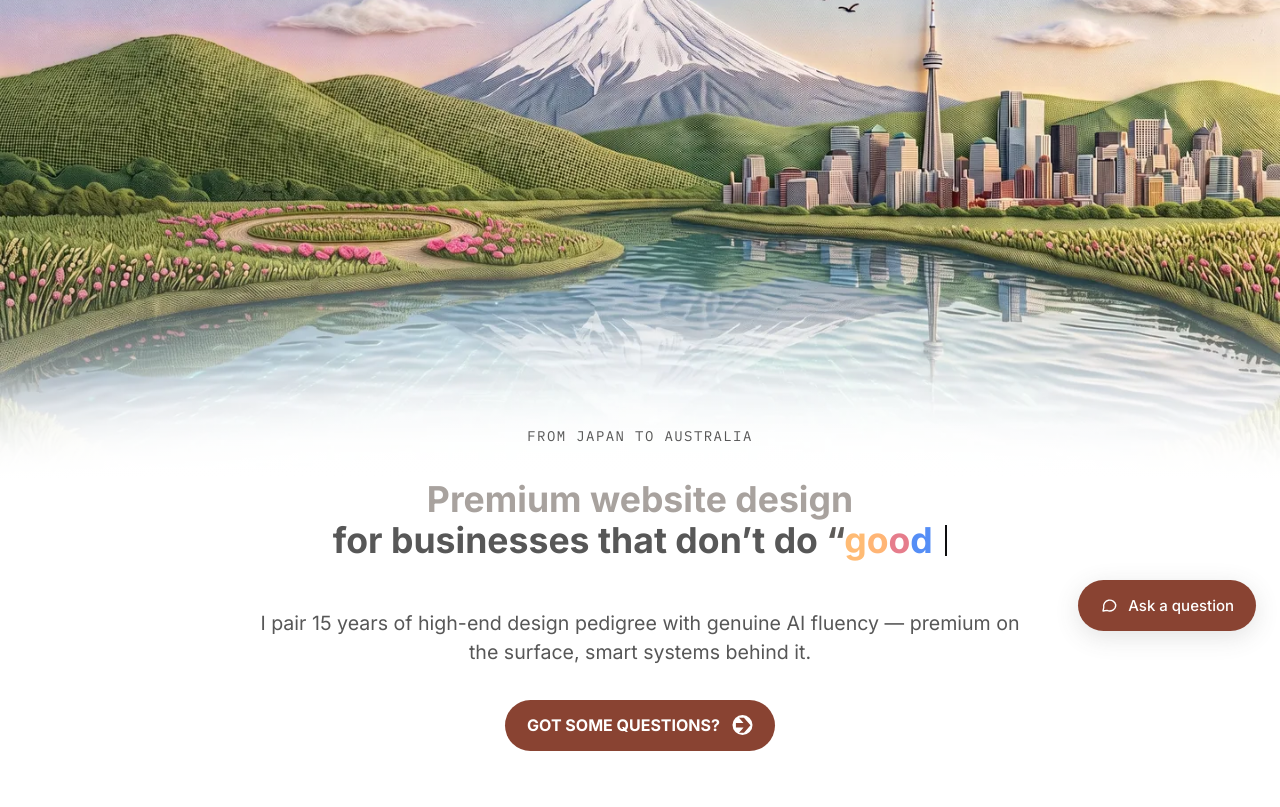
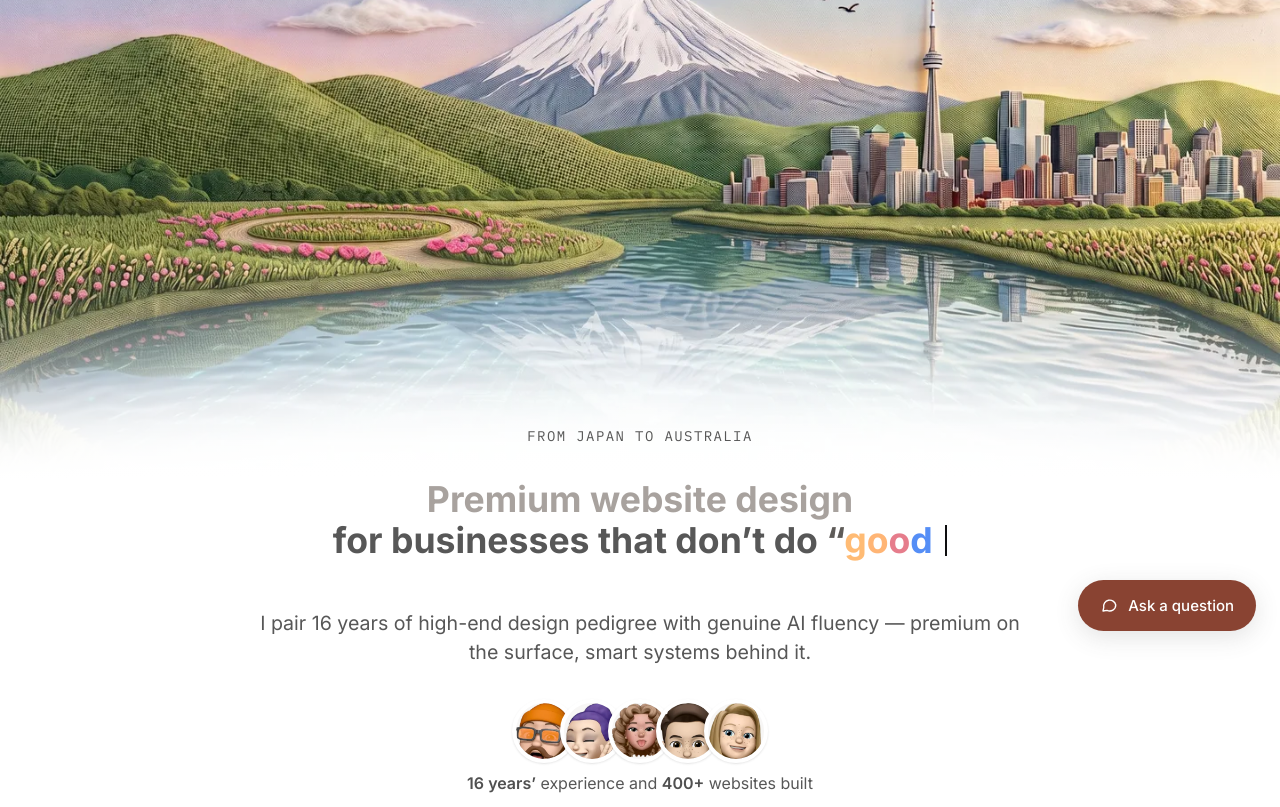
Before and after one commit to nicole-steinmetz/Nicole-Steinmetz, a website: page index.html in a window 1280 px wide. Shown: the part 145-952 px from the top of the page. Drawn offline with Linux system fonts and the light colour scheme.

Commit message:
feat: add a social proof row to the home hero
Show 16 years and 400+ sites with the overlapping avatar faces under the intro.

Co-authored-by: Cursor <cursoragent@cursor.com>

```diff
--- a/css/styles.css
+++ b/css/styles.css
@@ -309,18 +309,77 @@ a { color: inherit; text-decoration: none; }
     opacity var(--hero-reveal) var(--ease-emph) 150ms,
     transform var(--hero-reveal) var(--ease-emph) 150ms;
 }
-.js .hero__title:not(.is-focus):not(.is-typed) ~ .hero__lede {
+.js .hero__title:not(.is-focus):not(.is-typed) ~ .hero__lede,
+.js .hero__title:not(.is-focus):not(.is-typed) ~ .hero__proof {
   opacity: 0;
   transform: translateY(10px);
 }
 @media (prefers-reduced-motion: reduce) {
   .hero__line,
   .hero__lede,
+  .hero__proof,
   .hero__char { transition: none; animation: none; }
-  .js .hero__title:not(.is-focus):not(.is-typed) ~ .hero__lede {
+  .js .hero__title:not(.is-focus):not(.is-typed) ~ .hero__lede,
+  .js .hero__title:not(.is-focus):not(.is-typed) ~ .hero__proof {
     opacity: 1;
     transform: none;
   }
+}
+
+/* Social proof under the lede. Not a Figma frame — the overlapping
+   circle row from the social-proof avatar pattern. */
+.hero__proof {
+  display: flex;
+  flex-direction: column;
+  align-items: center;
+  gap: var(--s-2);
+  margin-top: var(--s-6);
+  transition:
+    opacity var(--hero-reveal) var(--ease-emph) 150ms,
+    transform var(--hero-reveal) var(--ease-emph) 150ms;
+}
+.proof {
+  display: flex;
+  align-items: center;
+  margin: 0;
+  padding: 0;
+  list-style: none;
+}
+.proof__avatar {
+  position: relative;
+  z-index: calc(var(--i) + 1);
+  width: var(--s-8);
+  height: var(--s-8);
+  margin-left: calc(var(--s-4) * -1);
+  overflow: hidden;
+  border: var(--s-1) solid var(--paper);
+  border-radius: 50%;
+  background: var(--card);
+  box-shadow: 0 1px 2px color-mix(in srgb, var(--ink) 16%, transparent);
+}
+.proof__avatar:first-child { margin-left: 0; }
+.proof__avatar img {
+  display: block;
+  width: 100%;
+  height: 100%;
+  object-fit: cover;
+  transition: transform var(--dur-base) var(--ease);
+  transition-delay: calc(var(--i) * 60ms);
+}
+.proof:hover .proof__avatar img { transform: scale(var(--logo-hover)); }
+.proof__line {
+  font-size: var(--fs-ui);
+  line-height: var(--lh-compact);
+  color: var(--ink-soft);
+  text-wrap: balance;
+}
+.proof__line strong {
+  font-weight: 600;
+  color: var(--ink);
+}
+@media (prefers-reduced-motion: reduce) {
+  .proof__avatar img { transition: none; }
+  .proof:hover .proof__avatar img { transform: none; }
 }
 
 /* Figma: lede y=885 → cta y=990 */
--- a/index.html
+++ b/index.html
@@ -5,7 +5,7 @@
 <meta name="viewport" content="width=device-width, initial-scale=1">
 
 <title>Nicole Steinmetz — Premium Website Design | Squarespace, Shopify &amp; Custom Builds</title>
-<meta name="description" content="Premium website design for businesses that don't do &quot;good enough.&quot; Fifteen years of high-end design pedigree paired with genuine AI fluency. Squarespace, Shopify and custom builds, designed and built end to end.">
+<meta name="description" content="Premium website design for businesses that don't do &quot;good enough.&quot; Sixteen years of high-end design pedigree paired with genuine AI fluency. Squarespace, Shopify and custom builds, designed and built end to end.">
 <link rel="canonical" href="https://www.nicolesteinmetz.com/">
 
 <!-- Open Graph / social -->
@@ -28,7 +28,7 @@
 <link rel="stylesheet" href="https://fonts.googleapis.com/css2?family=IBM+Plex+Mono:wght@400&family=Inter:wght@400..700&display=swap">
 
 <link rel="stylesheet" href="/css/tokens.css?v=banner-sm">
-<link rel="stylesheet" href="/css/styles.css?v=nav">
+<link rel="stylesheet" href="/css/styles.css?v=proof-faces">
 <script>document.documentElement.classList.add('js');</script>
 
 <link rel="preload" as="image" href="/assets/img/hero-1440.webp" type="image/webp" fetchpriority="high">
@@ -118,7 +118,27 @@
         <span class="hero__line hero__line--lead">Premium website design</span>
         <span class="hero__line hero__line--focus">for businesses that don&rsquo;t do &ldquo;good enough.&rdquo;</span>
       </h1>
-      <p class="hero__lede">I pair 15 years of high-end design pedigree with genuine AI fluency &mdash; premium on the surface, smart systems behind it.</p>
+      <p class="hero__lede">I pair 16 years of high-end design pedigree with genuine AI fluency &mdash; premium on the surface, smart systems behind it.</p>
+      <div class="hero__proof">
+        <ul class="proof" aria-hidden="true">
+          <li class="proof__avatar" style="--i:0">
+            <img src="/assets/img/proof-avatar-1.webp" alt="" width="192" height="192">
+          </li>
+          <li class="proof__avatar" style="--i:1">
+            <img src="/assets/img/proof-avatar-2.webp" alt="" width="192" height="192">
+          </li>
+          <li class="proof__avatar" style="--i:2">
+            <img src="/assets/img/proof-avatar-3.webp" alt="" width="192" height="192">
+          </li>
+          <li class="proof__avatar" style="--i:3">
+            <img src="/assets/img/proof-avatar-4.webp" alt="" width="192" height="192">
+          </li>
+          <li class="proof__avatar" style="--i:4">
+            <img src="/assets/img/proof-avatar-5.webp" alt="" width="192" height="192">
+          </li>
+        </ul>
+        <p class="proof__line"><strong>16 years&rsquo;</strong> experience and <strong>400+</strong> websites built</p>
+      </div>
       <a class="pill pill--rust pill--has-icon hero__cta" href="/contact/">
         Got some questions?
         <svg class="pill__icon" viewBox="0 0 21 22" width="21" height="21" aria-hidden="true" focusable="false">
```
Also changed, not shown: assets/img/proof-avatar-1.webp (added), assets/img/proof-avatar-2.webp (added), assets/img/proof-avatar-3.webp (added), assets/img/proof-avatar-4.webp (added), assets/img/proof-avatar-5.webp (added).
